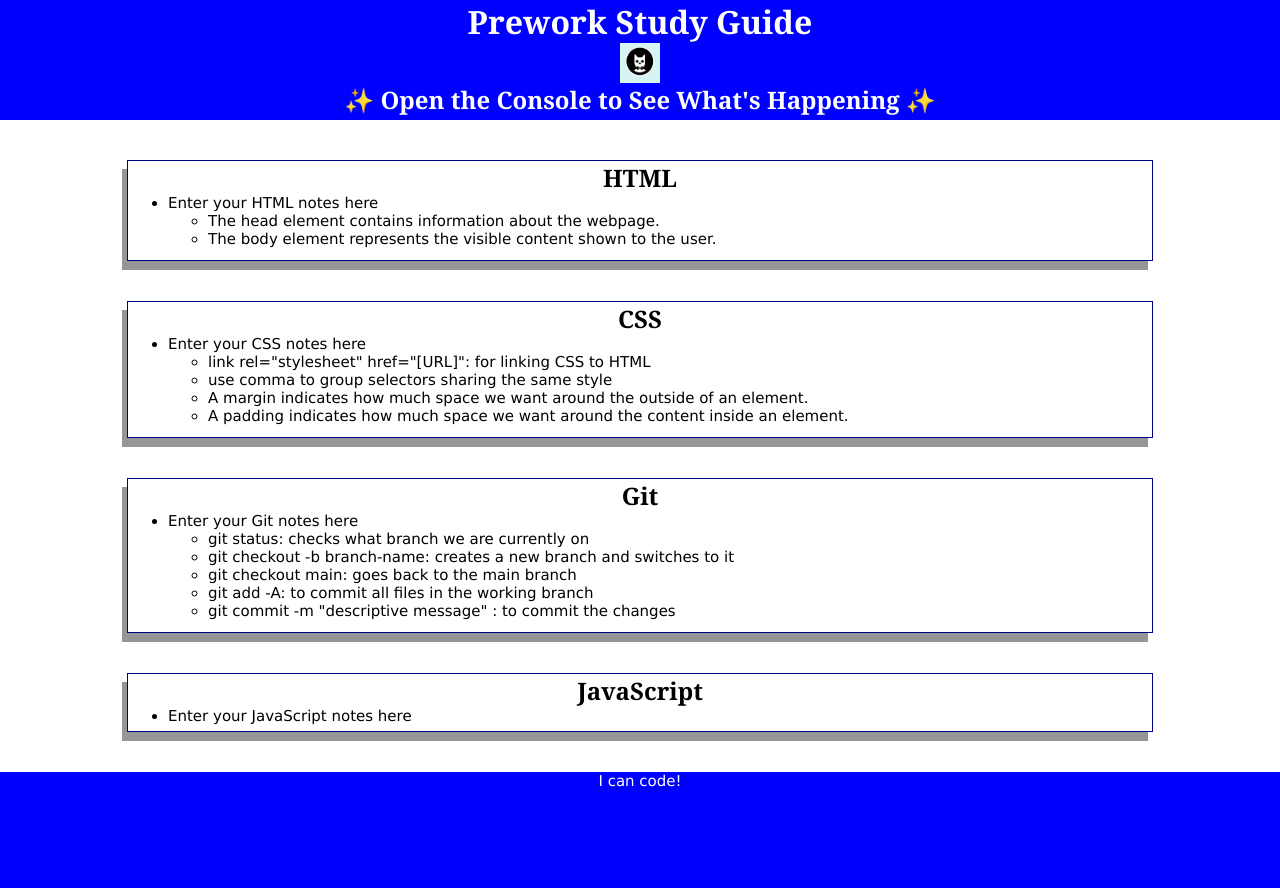
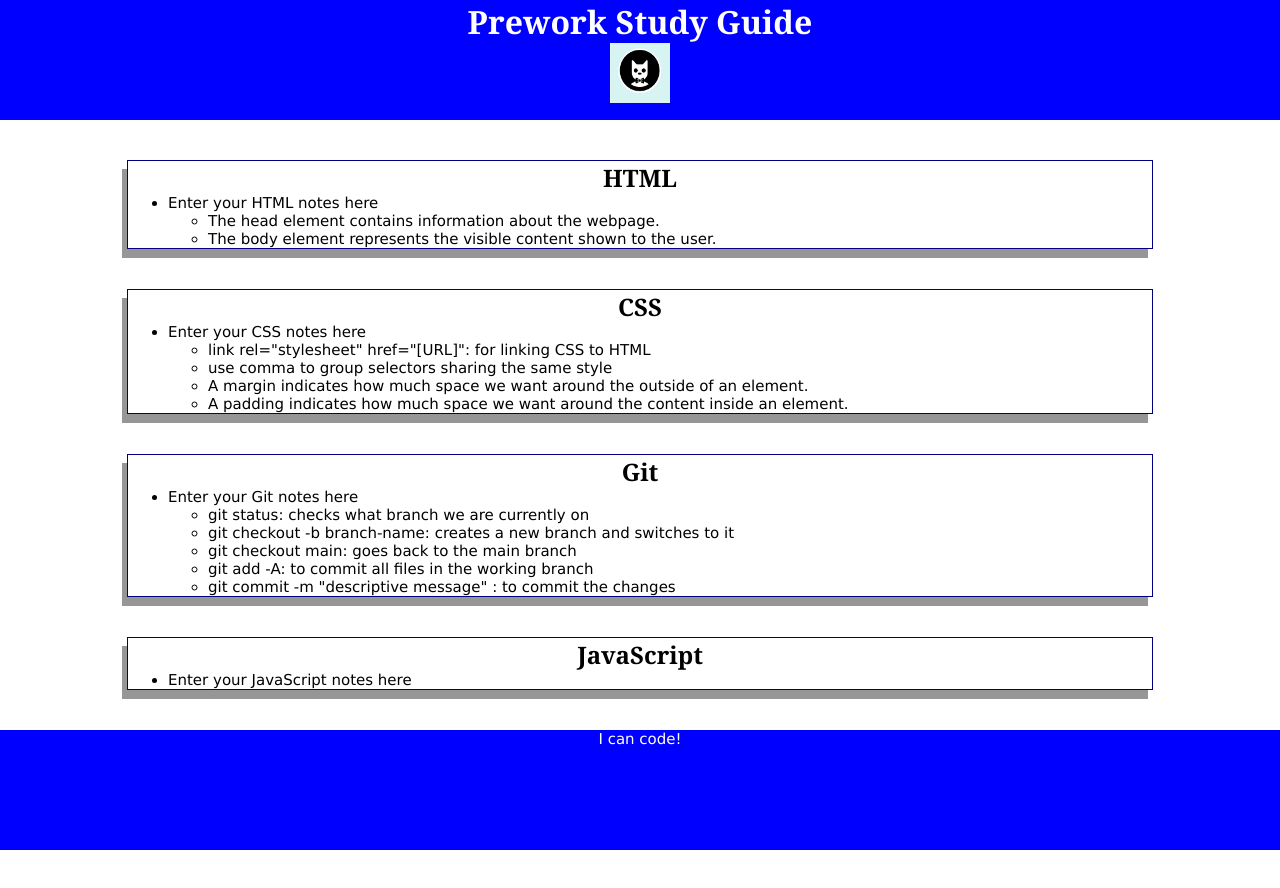
Before and after one commit to bahossdev/prework-study-guide, a plain HTML site: page index.html in a window 1280 px wide. After the commit the page ends 850 px from the top, so only its background shows below. Drawn offline with Linux system fonts and the light colour scheme.

Commit message:
Revert "added JS to the project"

```diff
--- a/assets/script.js
+++ /dev/null
@@ -1,19 +0,0 @@
-var topics = ["HTML", "CSS", "Git", "JavaScript"];
-
-for ( var x = 0; x < topics.length; x++) {
-  console.log("Let's study " + topics[x] + "!")
-}
-/*
-if (topic === 'HTML') {
-  console.log("Let's study HTML!");
-} else if (topic === 'CSS') {
-  console.log("Let's study CSS!");
-} else if (topic === 'Git') {
-  console.log("Let's study Git!");
-} else if (topic === 'JavaScript') {
-  console.log("Let's study JavaScript!");
-} else {
-  console.log('Please try again!');
-}
-
-*/
--- a/assets/style.css
+++ b/assets/style.css
@@ -19,15 +19,14 @@ h2 {
 
 img {
     display: block;
-    height: 40px;
-    width: 40px;
+    height: 60px;
+    width: 60px;
     margin-left: auto;
     margin-right: auto;
 }
 
 ul {
     padding-left: 40px;
-    padding-bottom: 6px;
     font-size: 15px;
     font-family: Verdana;
 }
--- a/index.html
+++ b/index.html
@@ -11,7 +11,6 @@
     <header id="top">
       <h1>Prework Study Guide</h1>
       <img src="./assets/bowtie-cat.png" alt="Profile image of cat wearing a bow tie." />
-      <h2>✨ Open the Console to See What's Happening ✨</h2>
     </header>
     <main>
       <section class="card" id="html-section">
@@ -64,6 +63,5 @@
     <footer>
       <p>I can code!</p>
     </footer>
-    <script src="./assets/script.js"></script>
   </body>
 </html>
```
